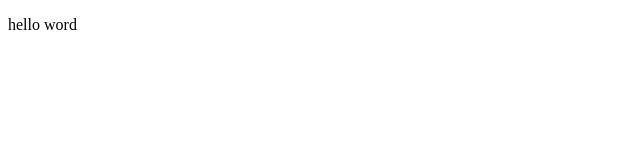
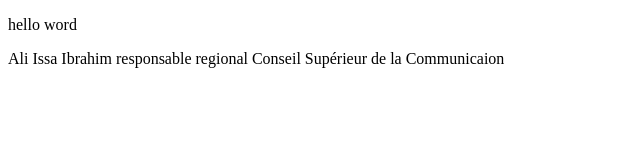
Before and after one commit to AliIssaIbrahim/AliIssaIbarhim, a plain HTML site: page index.html in a window 1280 px wide. Shown: the whole page, without its empty margins (0-640 px from the left). Drawn offline with Linux system fonts and the light colour scheme.

Commit message:
présentation

```diff
--- a/index.html
+++ b/index.html
@@ -10,6 +10,7 @@
     <P>
         hello word
     </P>
+    <p>Ali Issa Ibrahim responsable regional Conseil Supérieur de la Communicaion</p>
 
 </body>
 </html>
```
